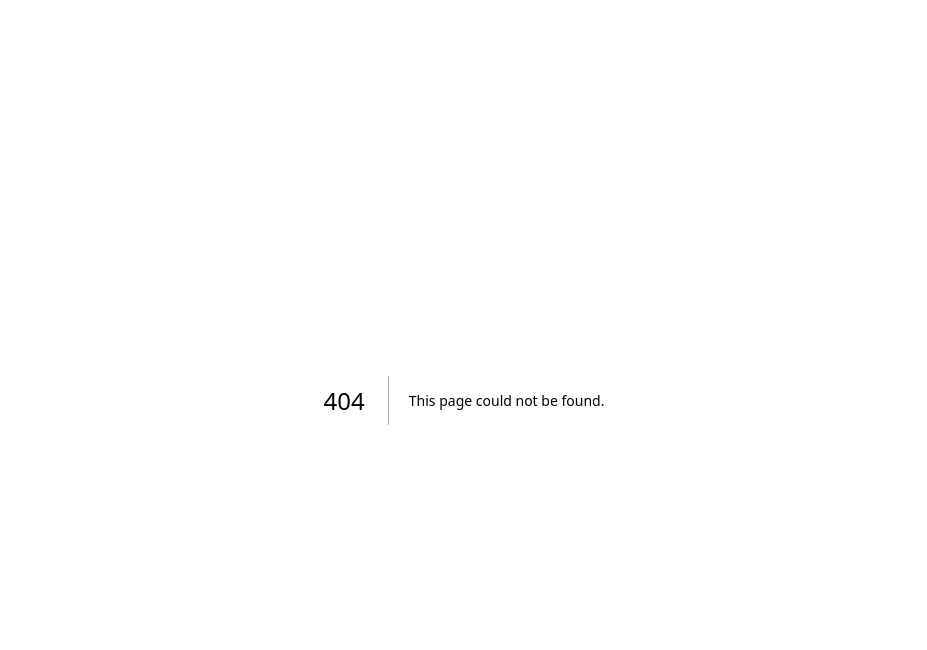
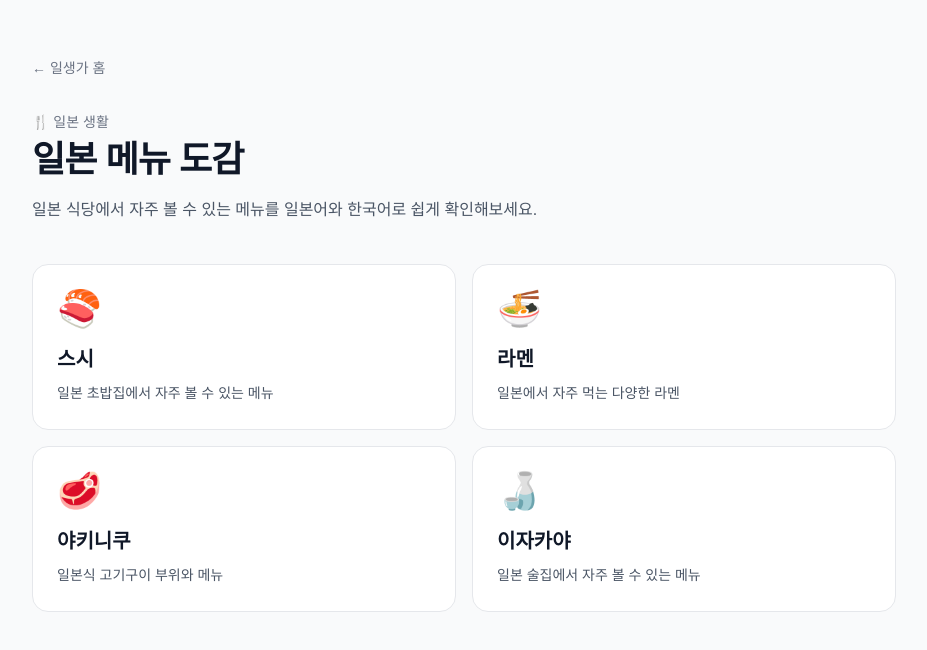
Before and after one commit to PARK-SUNGJUN-618/ilsengga, a Next.js app: page /food in a window 1280 px wide. Before the commit this address had no page. Shown: the top 650 px of the page, without its empty margins (176-1103 px from the left). Built offline with nearby package versions, Linux system fonts and the light colour scheme.

Commit message:
ilsengga-Add food page.tsx

```diff
--- /dev/null
+++ b/app/food/page.tsx
@@ -0,0 +1,89 @@
+import type { Metadata } from "next";
+import Link from "next/link";
+
+export const metadata: Metadata = {
+  title: "일본 메뉴 도감",
+  description:
+    "일본 식당에서 자주 볼 수 있는 음식 메뉴를 일본어와 한국어로 쉽게 확인해보세요. 스시, 라멘, 야키니쿠, 이자카야 메뉴 등을 정리했습니다.",
+
+  keywords: [
+    "일본 메뉴",
+    "일본 음식 메뉴",
+    "일본 음식 한국어",
+    "일본 메뉴판",
+    "일본 음식 일본어",
+    "일본 음식 도감",
+  ],
+};
+
+const categories = [
+  {
+    name: "스시",
+    description: "일본 초밥집에서 자주 볼 수 있는 메뉴",
+    href: "/food/sushi",
+    emoji: "🍣",
+  },
+  {
+    name: "라멘",
+    description: "일본에서 자주 먹는 다양한 라멘",
+    href: "/food/ramen",
+    emoji: "🍜",
+  },
+  {
+    name: "야키니쿠",
+    description: "일본식 고기구이 부위와 메뉴",
+    href: "/food/yakiniku",
+    emoji: "🥩",
+  },
+  {
+    name: "이자카야",
+    description: "일본 술집에서 자주 볼 수 있는 메뉴",
+    href: "/food/izakaya",
+    emoji: "🍶",
+  },
+];
+
+export default function FoodPage() {
+  return (
+    <main className="min-h-screen bg-gray-50">
+      <div className="mx-auto max-w-4xl px-4 py-10 sm:py-14">
+        <Link href="/" className="text-sm text-gray-500 hover:text-gray-900">
+          ← 일생가 홈
+        </Link>
+
+        <header className="mt-8">
+          <p className="text-sm font-medium text-gray-500">🍴 일본 생활</p>
+
+          <h1 className="mt-2 text-3xl font-bold tracking-tight text-gray-900 sm:text-4xl">
+            일본 메뉴 도감
+          </h1>
+
+          <p className="mt-4 max-w-2xl text-base leading-7 text-gray-600">
+            일본 식당에서 자주 볼 수 있는 메뉴를 일본어와 한국어로 쉽게
+            확인해보세요.
+          </p>
+        </header>
+
+        <section className="mt-10 grid gap-4 sm:grid-cols-2">
+          {categories.map((category) => (
+            <Link
+              key={category.href}
+              href={category.href}
+              className="rounded-2xl border border-gray-200 bg-white p-6 transition hover:-translate-y-1 hover:shadow-md"
+            >
+              <div className="text-4xl">{category.emoji}</div>
+
+              <h2 className="mt-4 text-xl font-bold text-gray-900">
+                {category.name}
+              </h2>
+
+              <p className="mt-2 text-sm leading-6 text-gray-600">
+                {category.description}
+              </p>
+            </Link>
+          ))}
+        </section>
+      </div>
+    </main>
+  );
+}
```
